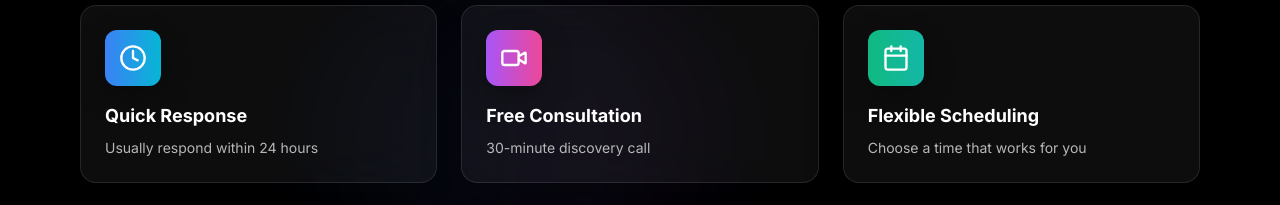
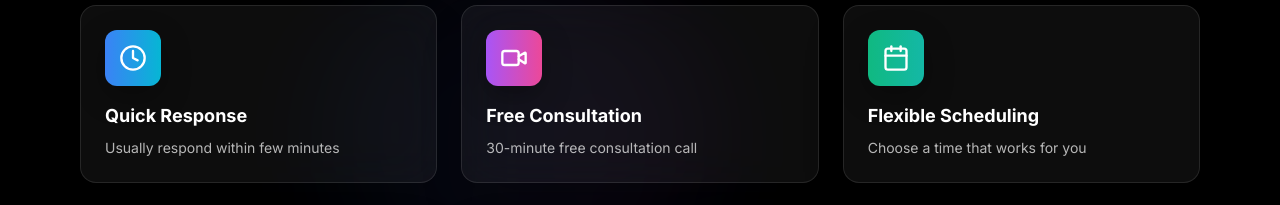
Before and after one commit to sajidhossain8272/sajid-hossain-front-end-developer-portfolio, a Next.js app: page / in a window 1280 px wide. Shown: the part 7800-8005 px from the top of the page. Built offline with nearby package versions, Linux system fonts and the light colour scheme.

Commit message:
message updated

```diff
--- a/components/consultation-section.tsx
+++ b/components/consultation-section.tsx
@@ -10,13 +10,13 @@ const consultationFeatures = [
   {
     icon: Clock,
     title: 'Quick Response',
-    description: 'Usually respond within 24 hours',
+    description: 'Usually respond within few minutes',
     gradient: 'from-blue-500 to-cyan-500'
   },
   {
     icon: Video,
     title: 'Free Consultation',
-    description: '30-minute discovery call',
+    description: '30-minute free consultation call',
     gradient: 'from-purple-500 to-pink-500'
   },
   {
```
